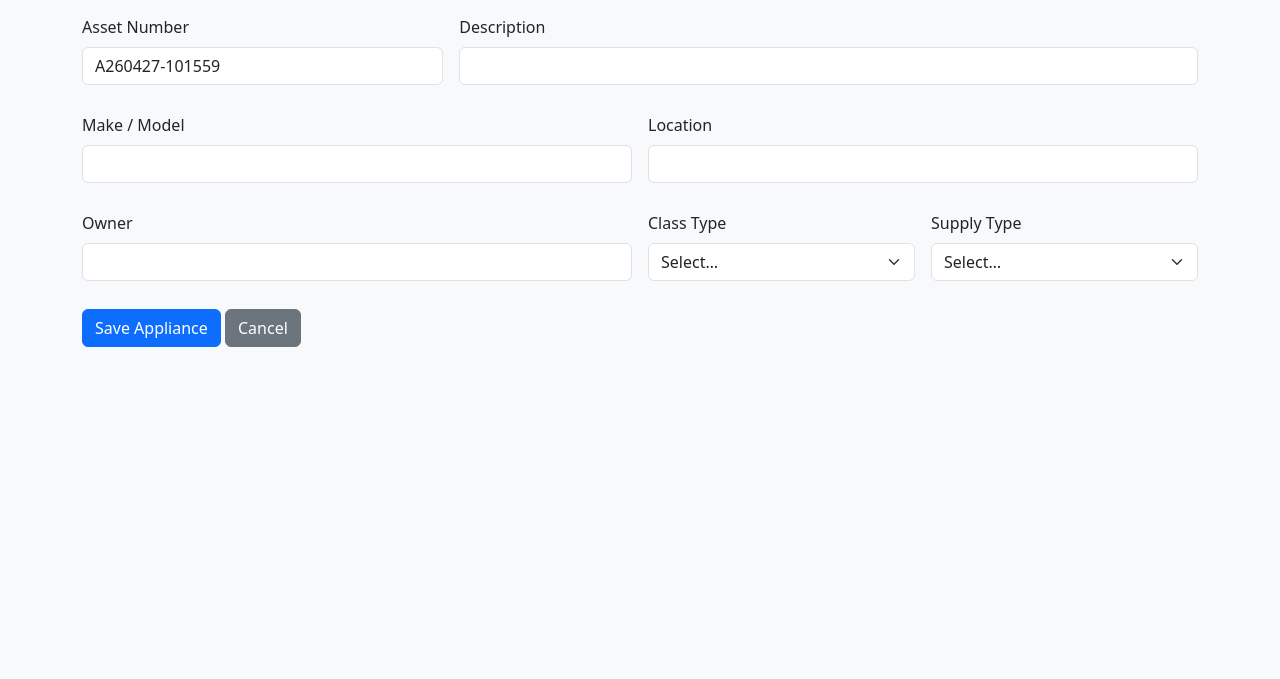
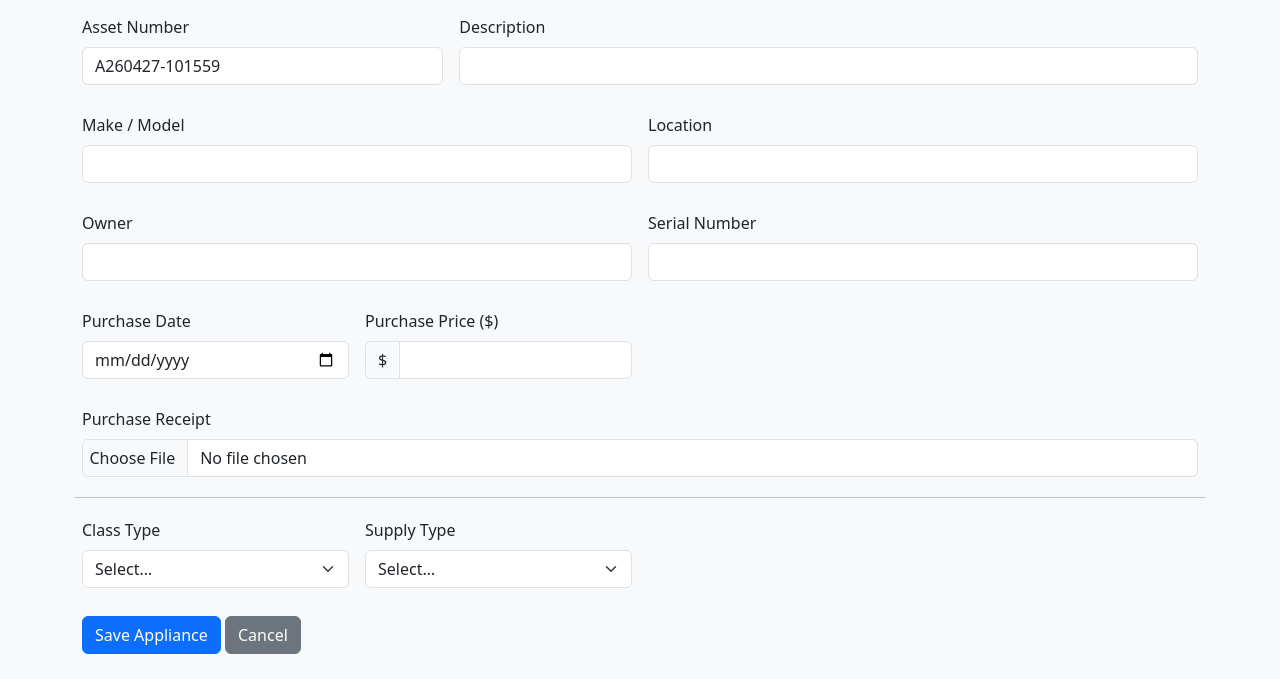
Before and after one commit to ell249/patrecorder, a Flask app: page /appliances/new in a window 1280 px wide. Shown: the part 121-800 px from the top of the page. Run offline with Flask 3, Linux system fonts and the light colour scheme; parts of the project's set-up code (start-up, migrations or seed data) failed here and were passed over; some libraries are stand-ins or nearby versions.

Commit message:
Add purchase and disposal data collection

```diff
--- a/templates/appliance_form.html
+++ b/templates/appliance_form.html
@@ -6,7 +6,7 @@
   {% if edit_mode %}Edit Appliance{% else %}Add New Appliance{% endif %}
 </h3>
 
-<form method="post" class="row g-3">
+<form method="post" enctype="multipart/form-data" class="row g-3">
 
   <!-- Asset Number -->
   <div class="col-md-4">
@@ -44,6 +44,46 @@
            value="{{ appliance.owner if edit_mode else '' }}">
   </div>
 
+  <!-- Serial Number -->
+  <div class="col-md-6">
+    <label class="form-label">Serial Number</label>
+    <input type="text" name="serial_number" class="form-control"
+           value="{{ appliance.serial_number or '' if edit_mode else '' }}">
+  </div>
+
+  <!-- Purchase Date -->
+  <div class="col-md-3">
+    <label class="form-label">Purchase Date</label>
+    <input type="date" name="purchase_date" class="form-control"
+           value="{{ appliance.purchase_date.strftime('%Y-%m-%d') if edit_mode and appliance.purchase_date else '' }}">
+  </div>
+
+  <!-- Purchase Price -->
+  <div class="col-md-3">
+    <label class="form-label">Purchase Price ($)</label>
+    <div class="input-group">
+      <span class="input-group-text">$</span>
+      <input type="number" name="purchase_price" class="form-control" min="0" step="0.01"
+             value="{{ '%.2f' % appliance.purchase_price if edit_mode and appliance.purchase_price else '' }}">
+    </div>
+  </div>
+
+  <!-- Receipt Upload -->
+  <div class="col-12">
+    <label class="form-label">Purchase Receipt</label>
+    {% if edit_mode and appliance.receipt_filepath %}
+    <div class="mb-2">
+      <a href="{{ url_for('static', filename='uploads/' + appliance.receipt_filepath) }}"
+         target="_blank" class="btn btn-sm btn-outline-secondary">View Current Receipt</a>
+      <small class="text-muted ms-2">Upload a new file to replace it.</small>
+    </div>
+    {% endif %}
+    <input type="file" name="receipt" class="form-control"
+           accept="image/*,application/pdf">
+  </div>
+
+  <hr class="mt-2 mb-1">
+
   <!-- Class Type -->
   <div class="col-md-3">
     <label class="form-label">Class Type</label>
@@ -79,13 +119,63 @@
 <hr class="my-4">
 
 {% if not appliance.disposed %}
-<!-- Dispose Appliance -->
-<form method="post" action="{{ url_for('main.dispose_appliance', appliance_id=appliance.id) }}"
-      onsubmit="return confirm('Mark this appliance as disposed? It will be hidden unless filters are used.');">
-  <button type="submit" class="btn btn-warning mb-3">
-    Dispose Appliance
-  </button>
-</form>
+<!-- Dispose Appliance — triggers modal -->
+<button type="button" class="btn btn-warning mb-3"
+        data-bs-toggle="modal" data-bs-target="#disposeModal">
+  Dispose Appliance
+</button>
+
+<!-- Dispose Modal -->
+<div class="modal fade" id="disposeModal" tabindex="-1" aria-hidden="true">
+  <div class="modal-dialog">
+    <div class="modal-content">
+      <form method="post" action="{{ url_for('main.dispose_appliance', appliance_id=appliance.id) }}">
+        <div class="modal-header">
+          <h5 class="modal-title">Dispose Appliance</h5>
+          <button type="button" class="btn-close" data-bs-dismiss="modal"></button>
+        </div>
+        <div class="modal-body row g-3">
+
+          <div class="col-md-6">
+            <label class="form-label">Disposal Date <span class="text-danger">*</span></label>
+            <input type="date" name="disposal_date" id="disposal_date"
+                   class="form-control" required>
+          </div>
+
+          <div class="col-md-6">
+            <label class="form-label">Disposal Price ($)</label>
+            <div class="input-group">
+              <span class="input-group-text">$</span>
+              <input type="number" name="disposal_price" class="form-control"
+                     min="0" step="0.01" placeholder="0.00">
+            </div>
+          </div>
+
+          <div class="col-12">
+            <label class="form-label">Disposal Comment</label>
+            <textarea name="disposal_comment" class="form-control" rows="4"
+                      placeholder="Describe how it was disposed, e.g. 'Sold via Facebook Marketplace to John Smith for $50' or 'Scrapped — electrical fault beyond economical repair'"></textarea>
+          </div>
+
+        </div>
+        <div class="modal-footer">
+          <button type="button" class="btn btn-secondary" data-bs-dismiss="modal">Cancel</button>
+          <button type="submit" class="btn btn-warning">Confirm Disposal</button>
+        </div>
+      </form>
+    </div>
+  </div>
+</div>
+
+<script>
+document.addEventListener("DOMContentLoaded", function () {
+  const dateField = document.getElementById("disposal_date");
+  if (dateField && !dateField.value) {
+    dateField.value = new Date().toISOString().split("T")[0];
+  }
+});
+</script>
+
 {% else %}
 <!-- Restore Appliance -->
 <form method="post" action="{{ url_for('main.restore_appliance', appliance_id=appliance.id) }}"
--- a/views.py
+++ b/views.py
@@ -167,6 +167,9 @@ def new_appliance():
                     break
                 suffix += 1
 
+        purchase_date_str = form.get("purchase_date")
+        purchase_price_str = form.get("purchase_price")
+
         appliance = Appliance(
             asset_number=asset_number,
             description=form.get("description"),
@@ -175,10 +178,22 @@ def new_appliance():
             owner=form.get("owner"),
             class_type=form.get("class_type"),
             supply_type=form.get("supply_type"),
+            serial_number=form.get("serial_number") or None,
+            purchase_date=datetime.strptime(purchase_date_str, "%Y-%m-%d").date() if purchase_date_str else None,
+            purchase_price=float(purchase_price_str) if purchase_price_str else None,
         )
 
         db.session.add(appliance)
         db.session.commit()
+
+        receipt = request.files.get("receipt")
+        if receipt and receipt.filename:
+            filename = secure_filename(receipt.filename)
+            receipt_dir = os.path.join("static", "uploads", "receipts", str(appliance.id))
+            os.makedirs(receipt_dir, exist_ok=True)
+            receipt.save(os.path.join(receipt_dir, filename))
+            appliance.receipt_filepath = f"receipts/{appliance.id}/{filename}"
+            db.session.commit()
 
         flash("Appliance added successfully.", "success")
         return redirect(url_for("main.appliance_detail", appliance_id=appliance.id))
@@ -196,6 +211,9 @@ def edit_appliance(appliance_id):
     if request.method == "POST":
         form = request.form
 
+        purchase_date_str = form.get("purchase_date")
+        purchase_price_str = form.get("purchase_price")
+
         appliance.asset_number = form["asset_number"]
         appliance.description = form.get("description")
         appliance.make_model = form.get("make_model")
@@ -203,6 +221,22 @@ def edit_appliance(appliance_id):
         appliance.owner = form.get("owner")
         appliance.class_type = form.get("class_type")
         appliance.supply_type = form.get("supply_type")
+        appliance.serial_number = form.get("serial_number") or None
+        appliance.purchase_date = datetime.strptime(purchase_date_str, "%Y-%m-%d").date() if purchase_date_str else None
+        appliance.purchase_price = float(purchase_price_str) if purchase_price_str else None
+
+        receipt = request.files.get("receipt")
+        if receipt and receipt.filename:
+            # Remove old receipt file if one exists
+            if appliance.receipt_filepath:
+                old_path = os.path.join("static", "uploads", appliance.receipt_filepath)
+                if os.path.isfile(old_path):
+                    os.remove(old_path)
+            filename = secure_filename(receipt.filename)
+            receipt_dir = os.path.join("static", "uploads", "receipts", str(appliance.id))
+            os.makedirs(receipt_dir, exist_ok=True)
+            receipt.save(os.path.join(receipt_dir, filename))
+            appliance.receipt_filepath = f"receipts/{appliance.id}/{filename}"
 
         db.session.commit()
 
@@ -223,7 +257,14 @@ def edit_appliance(appliance_id):
 def dispose_appliance(appliance_id):
     appliance = Appliance.query.get_or_404(appliance_id)
 
+    disposal_date_str = request.form.get("disposal_date")
+    disposal_price_str = request.form.get("disposal_price")
+
     appliance.disposed = True
+    appliance.disposal_date = datetime.strptime(disposal_date_str, "%Y-%m-%d").date() if disposal_date_str else None
+    appliance.disposal_price = float(disposal_price_str) if disposal_price_str else None
+    appliance.disposal_comment = request.form.get("disposal_comment") or None
+
     for test in appliance.tests:
         test.disposed = True
     for repair in appliance.repairs:
@@ -274,6 +315,11 @@ def delete_appliance(appliance_id):
         repair_dir = os.path.join("static", "uploads", "repairs", str(repair.id))
         if os.path.isdir(repair_dir):
             shutil.rmtree(repair_dir)
+
+    if appliance.receipt_filepath:
+        receipt_dir = os.path.join("static", "uploads", "receipts", str(appliance.id))
+        if os.path.isdir(receipt_dir):
+            shutil.rmtree(receipt_dir)
 
     db.session.delete(appliance)
     db.session.commit()
```
Also changed, not shown: migrations/versions/088d458b4680_add_purchase_fields_and_receipt_to_.py (added, +32 -0 lines), migrations/versions/29c092952bac_add_disposal_fields_to_appliance.py (added, +30 -0 lines), models.py (+7 -0 lines), templates/appliance_detail.html (+29 -1 lines).
